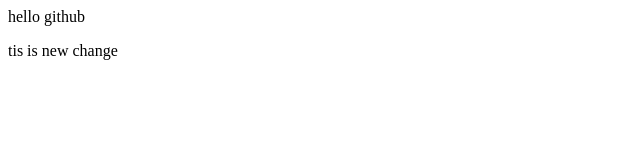
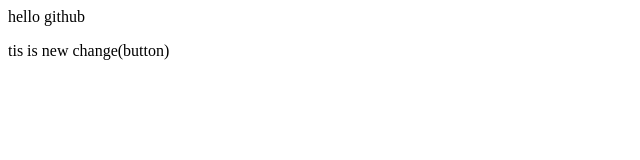
Before and after one commit to Chetan411/localrepo, a plain HTML site: page index.html in a window 1280 px wide. Shown: the full height of the page, 0-640 px from the left. Drawn offline with Linux system fonts and the light colour scheme.

```diff
--- a/index.html
+++ b/index.html
@@ -1,2 +1,2 @@
 <p>hello github</p>
-<p>tis is new change</p>
+<p>tis is new change(button)</p>
```
